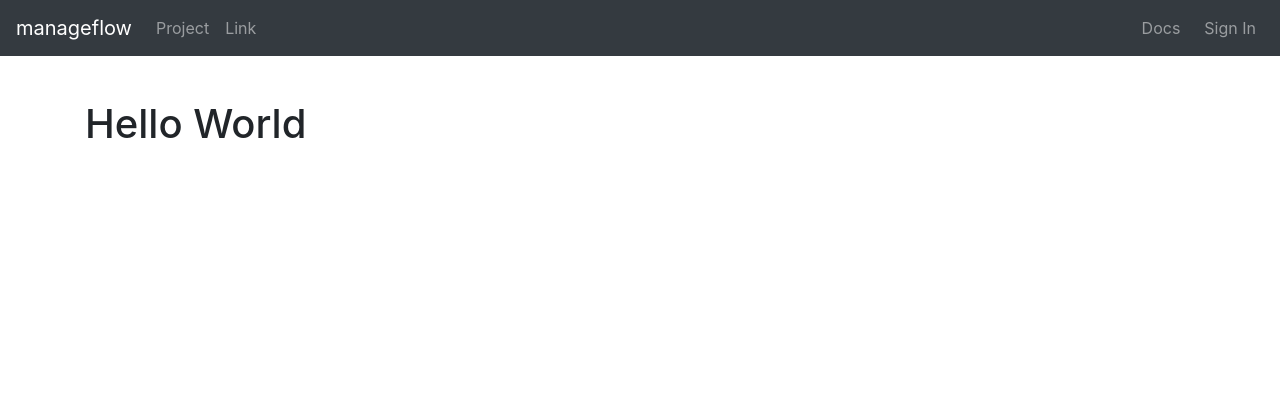
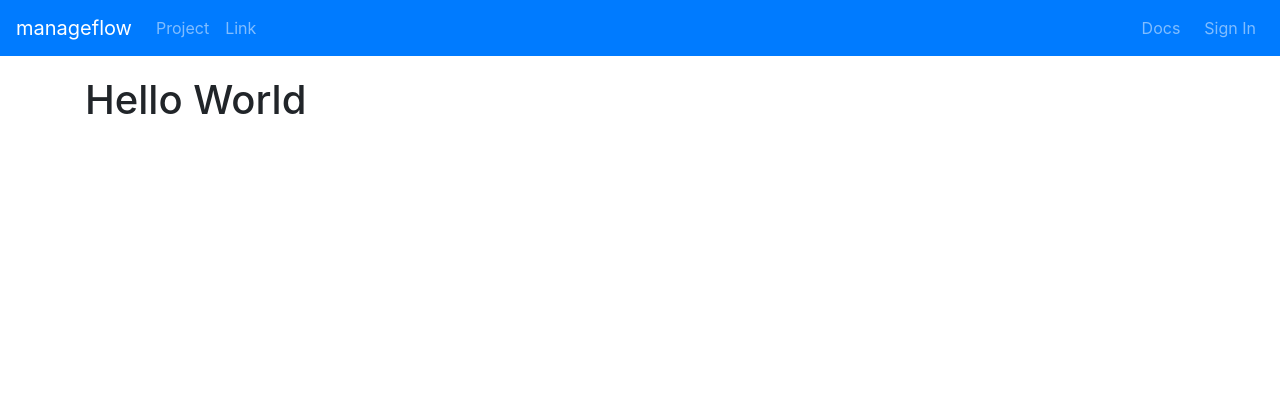
Before and after one commit to jitingcn/manageflow, a Django app: template templates/base.html in a window 1280 px wide. Shown: the top 420 px of the page. Run offline with Django 3.2, Linux system fonts and the light colour scheme; the template is opened without the code that fills it, so the values that code supplies are empty; style sheets or scripts are compiled from the project's sources; some libraries are stand-ins or nearby versions.

Commit message:
refactor(templates): use html by default
remove debug warning

```diff
--- a/manageflow/home/templatetags/mf_extras.py
+++ b/manageflow/home/templatetags/mf_extras.py
@@ -1,6 +1,5 @@
 from django import template
 from django.conf import settings
-from django.utils.safestring import mark_safe
 
 register = template.Library()
 
@@ -33,19 +32,6 @@ def site_version():
     return settings.VERSION
 
 
-@register.simple_tag
-def debug_warning():
-    if settings.DEBUG:
-        return mark_safe(
-            """
-            <div id="debug-warning">
-            Running in debug mode, do not use in production.
-            </div>
-        """
-        )
-
-    return ""
-
 
 @register.simple_tag
 def nav_css_class(page_class):
--- a/manageflow/home/urls.py
+++ b/manageflow/home/urls.py
@@ -1,9 +1,11 @@
+from django.conf.urls import url
 from django.urls import include, path
 
 from manageflow.home import views
 
 urlpatterns = [
     path("", views.index, name="mf-index"),
+    url(r'^accounts/', include('allauth.urls')),
     path("docs/", views.serve_doc, name="mf-docs"),
     path("docs/<slug:doc>/", views.serve_doc, name="mf-serve-doc"),
 ]
--- a/manageflow/home/views.py
+++ b/manageflow/home/views.py
@@ -16,7 +16,7 @@ def index(request):
     #     projects = list(request.profile.projects())
     #
     #     ctx = {"page": "projects", "projects": projects}
-    #     return render(request, "home/projects.haml", ctx)
+    #     return render(request, "home/projects.html", ctx)
 
     ctx = {
         "page": "welcome",
@@ -27,7 +27,7 @@ def index(request):
 
 
 def serve_doc(request, doc="introduction"):
-    path = os.path.join(settings.BASE_DIR, "templates/docs", doc + ".haml")
+    path = os.path.join(settings.BASE_DIR, "templates/docs", doc + ".html")
     if not os.path.exists(path):
         raise Http404("not found")
 
@@ -49,4 +49,4 @@ def serve_doc(request, doc="introduction"):
         "first_line": content.split("\n")[0],
     }
 
-    return render(request, "home/docs_single.haml", ctx)
+    return render(request, "home/docs_single.html", ctx)
--- a/templates/base.html
+++ b/templates/base.html
@@ -21,8 +21,7 @@
   {% endcompress %}
 </head>
 <body class="page-{{ page }}">
-  {% debug_warning %}
-  <nav class="navbar navbar-expand-md navbar-dark fixed-top bg-dark">
+  <nav class="navbar navbar-expand-md navbar-dark fixed-top bg-primary">
     <a href="{% url 'mf-index' %}" class="navbar-brand" id="base-url">{% if request.user.is_authenticated %}
         authenticated
       {% else %}
--- a/templates/home/welcome.html
+++ b/templates/home/welcome.html
@@ -1,4 +1,4 @@
-{% extends "base.haml" %}
+{% extends "base.html" %}
 {% load compress mf_extras static %}
 
 {% block content %}
```
Also changed, not shown: 2 other files.
